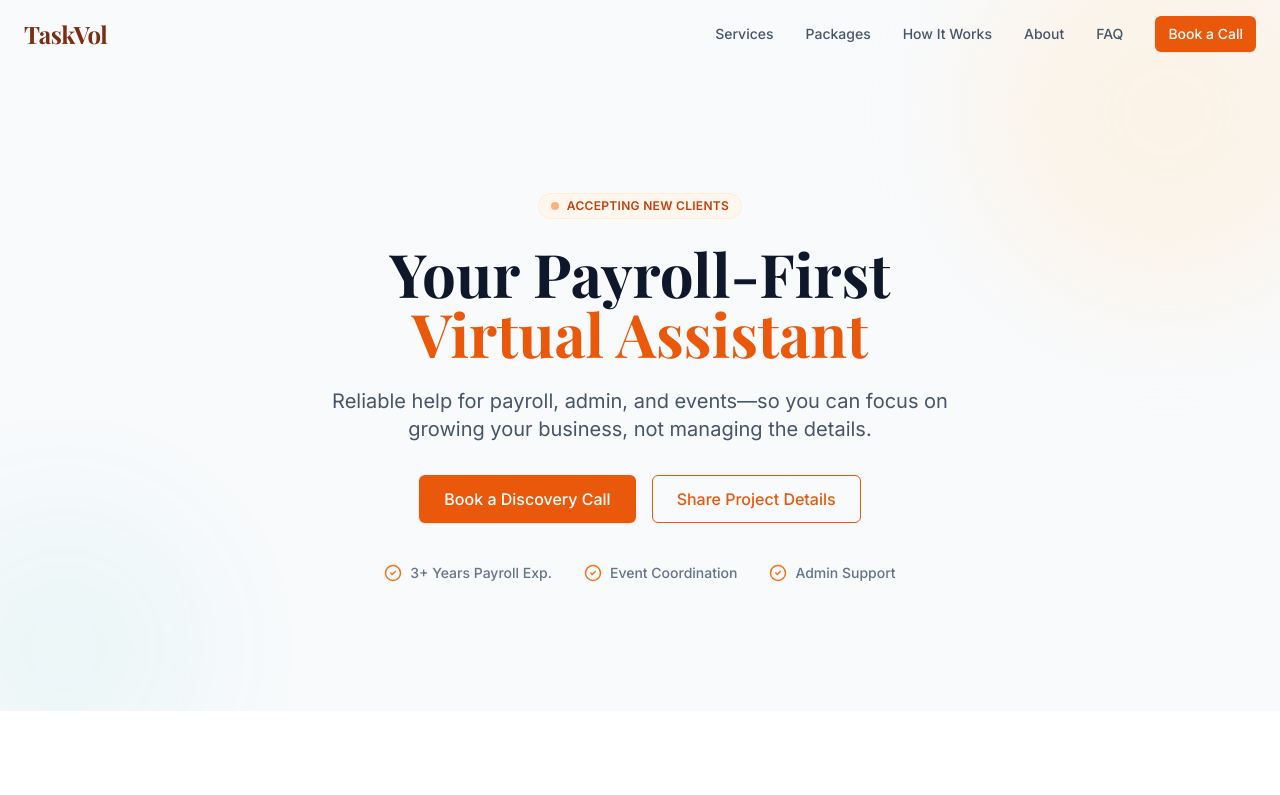
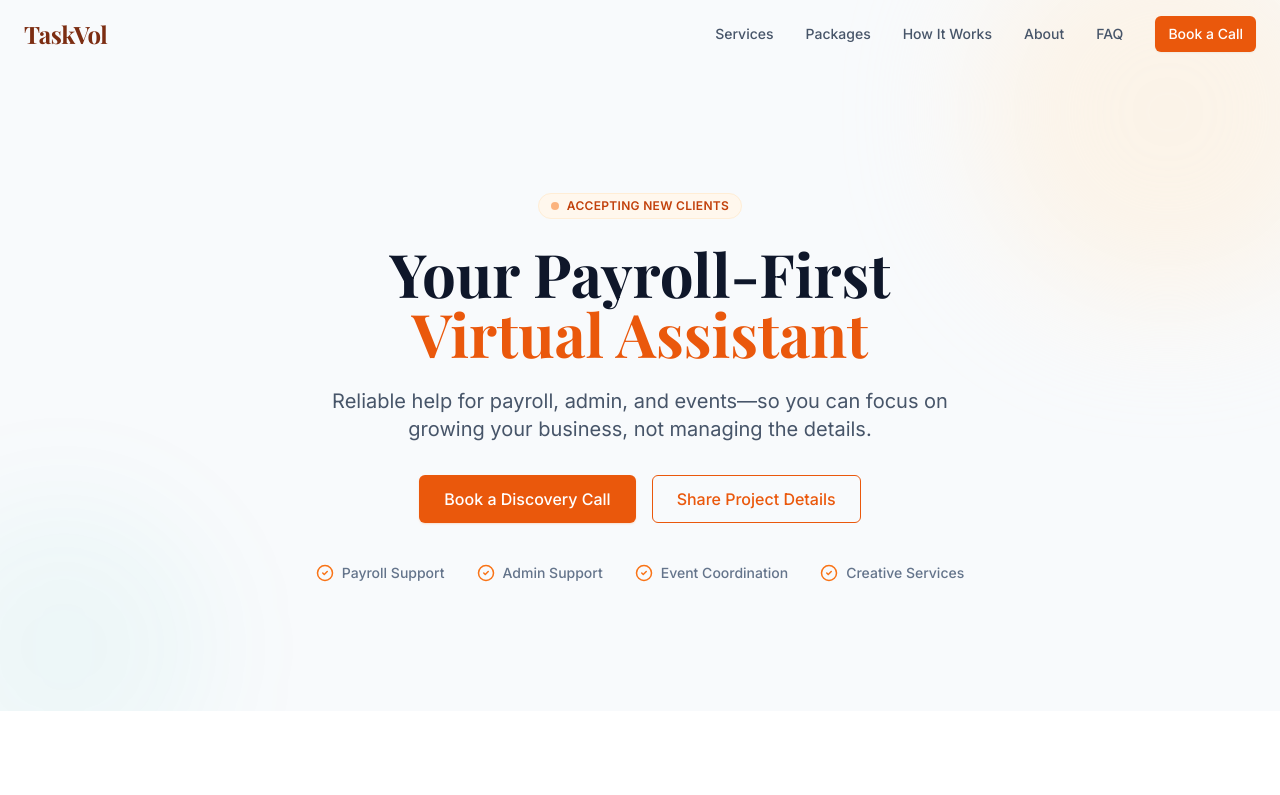
Before and after one commit to assistshavolmorris-ui/TaskVol, a React (Vite) app: page / in a window 1280 px wide. Shown: the top 795 px of the page. Built offline with nearby package versions, Linux system fonts and the light colour scheme.

Commit message:
Updated Hero.tsx

```diff
--- a/components/Hero.tsx
+++ b/components/Hero.tsx
@@ -42,7 +42,11 @@ const Hero: React.FC<HeroProps> = ({ onBookClick, onIntakeClick }) => {
           <div className="flex flex-wrap justify-center gap-4 md:gap-8 text-sm font-medium text-slate-500">
             <div className="flex items-center gap-2">
               <CheckCircle2 size={18} className="text-brand-500" />
-              <span>3+ Years Payroll Exp.</span>
+              <span>Payroll Support</span>
+            </div>
+            <div className="flex items-center gap-2">
+              <CheckCircle2 size={18} className="text-brand-500" />
+              <span>Admin Support</span>
             </div>
             <div className="flex items-center gap-2">
               <CheckCircle2 size={18} className="text-brand-500" />
@@ -50,7 +54,7 @@ const Hero: React.FC<HeroProps> = ({ onBookClick, onIntakeClick }) => {
             </div>
             <div className="flex items-center gap-2">
               <CheckCircle2 size={18} className="text-brand-500" />
-              <span>Admin Support</span>
+              <span>Creative Services</span>
             </div>
           </div>
         </div>
```
